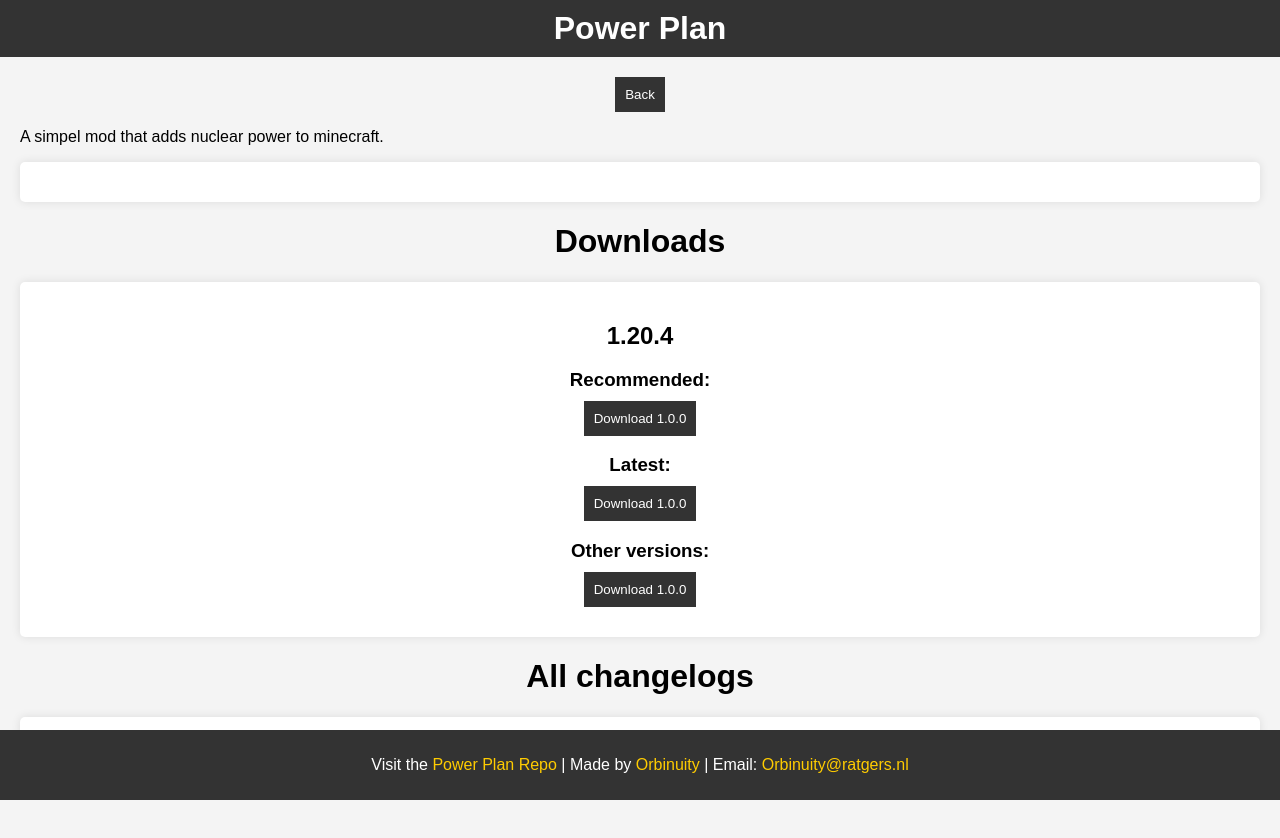
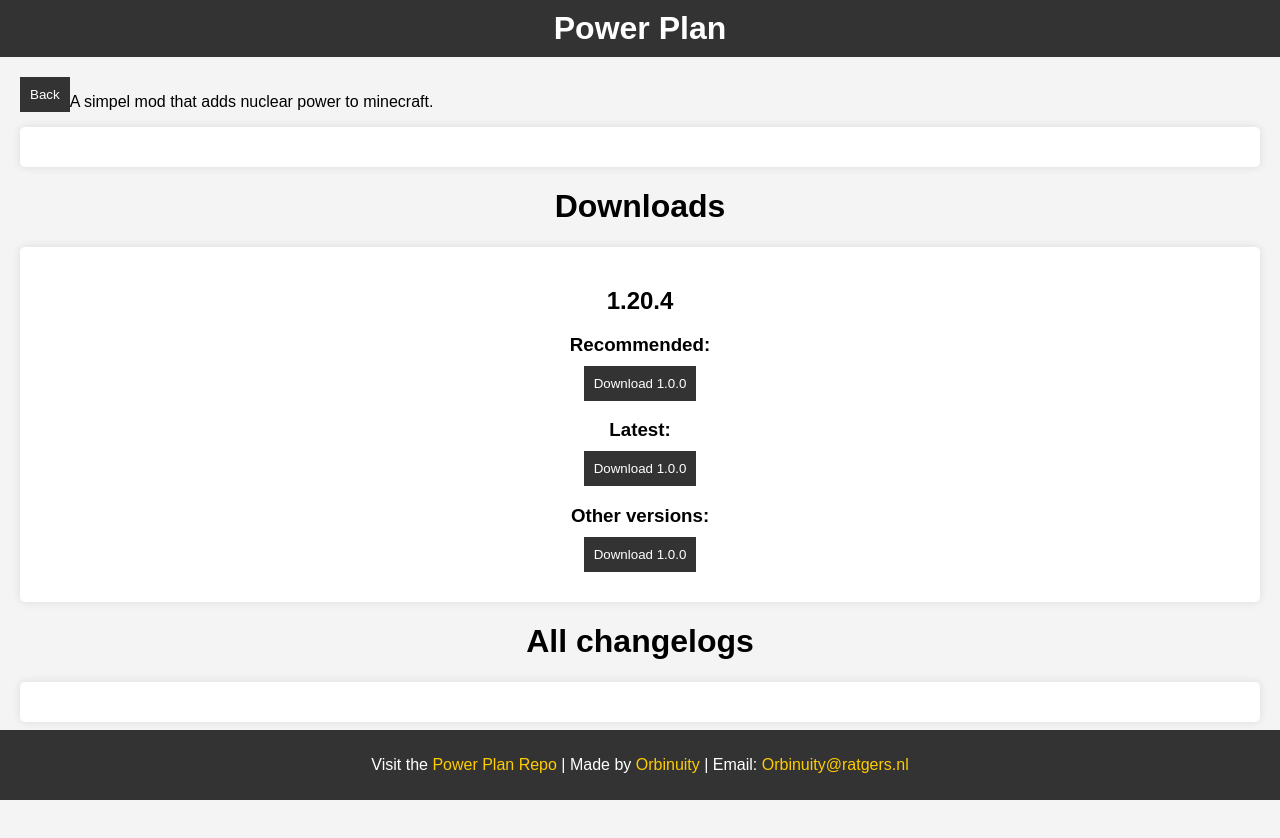
Before and after one commit to Orbinuity/Orbinuity.github.io, a plain HTML site: page PowerPlanPage.html in a window 1280 px wide. After the commit the page ends 814 px from the top, so only its background shows below. Drawn offline with Linux system fonts and the light colour scheme; no server answers.

Commit message:
Updated PowerPlanPage.html

```diff
--- a/PowerPlanPage.html
+++ b/PowerPlanPage.html
@@ -80,7 +80,7 @@
         <h1>Power Plan</h1>
     </header>
     <main>
-        <button style="text-align: left;" onclick="window.location.href = 'projects';">Back</button>
+        <button style="float: left;" onclick="window.location.href = 'projects';">Back</button>
         <p>A simpel mod that adds nuclear power to minecraft.</p>
         <div style="text-align: center;" class="download">
             <div id="latestChangelog" style="font-size: 1.5em;"></div>
```
